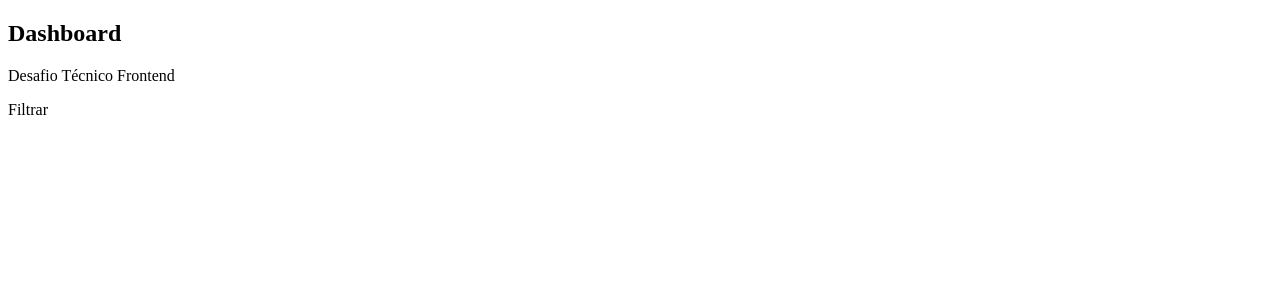
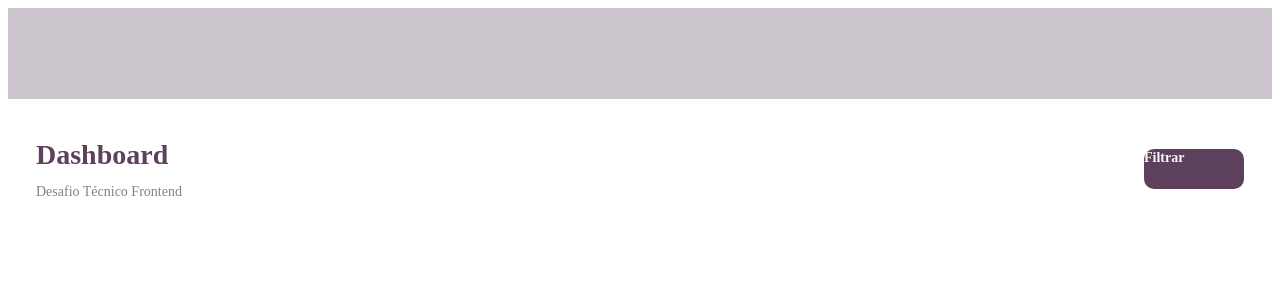
Before and after one commit to marcoscapiberibe/dashboard-react, a React (Create React App) app: page / in a window 1280 px wide. Shown: the top 300 px of the page. Built offline with nearby package versions, Linux system fonts and the light colour scheme.

Commit message:
Criação de arquivos css e  edição
Criado o arquivos do Header e efetuado a estilização do mesmo. Realizado a estilização do Home.

```diff
--- a/src/Layout.js
+++ b/src/Layout.js
@@ -6,7 +6,9 @@ import Home from "./pages/Home";
 const Body = (props) => {
     return (
         <>
+        <Header />
         <Home />
+        <section></section>
         </>
     )
 }
--- /dev/null
+++ b/src/components/Header/Header.css
@@ -0,0 +1,5 @@
+.header {
+    width: 100%;
+    height: 91px;
+    background: #CEC6CE;
+}
--- a/src/components/Header/index.js
+++ b/src/components/Header/index.js
@@ -1,9 +1,10 @@
-import React from 'react';
+import React from "react";
+import "./Header.css"
 
 export default function Header() {
     return (
-        <header>
+        <header className="header">
 
         </header>
-    )
+    );
 }
--- a/src/index.css
+++ b/src/index.css
@@ -1,13 +1,4 @@
 body {
+  background-color: #F7F7F7;
   margin: 0;
-  font-family: -apple-system, BlinkMacSystemFont, 'Segoe UI', 'Roboto', 'Oxygen',
-    'Ubuntu', 'Cantarell', 'Fira Sans', 'Droid Sans', 'Helvetica Neue',
-    sans-serif;
-  -webkit-font-smoothing: antialiased;
-  -moz-osx-font-smoothing: grayscale;
 }
-
-code {
-  font-family: source-code-pro, Menlo, Monaco, Consolas, 'Courier New',
-    monospace;
-}
--- /dev/null
+++ b/src/pages/Home/Home.css
@@ -0,0 +1,56 @@
+.conteudo {
+    display: flex;
+    flex-direction: row;
+    justify-content: space-between;
+    margin-top: 33px;
+    margin-left: 28px;
+    margin-right: 28px;
+}
+
+.conteudo-principal {
+    font-family: 'Montserrat';
+    display: flex;
+    flex-direction: column;
+    align-items: flex-start;
+    justify-content: space-around;
+    line-height: 0px;
+
+}
+
+.titulo {
+    color: #5D405C;
+    font-size: 28px;
+
+}
+
+.subtitulo {
+    color: #828282;
+    font-size: 14px;
+
+}
+
+
+
+.filtro {
+    display: flex;
+    flex-direction: row;
+    align-items: center;
+    justify-content: flex-end;
+
+}
+
+.filtro-item {
+    width: 100px;
+    height: 40px;
+    left: 1316px;
+    top: 135px;
+    background: #5D405C;
+    border-radius: 10px;
+
+    font-family: 'Montserrat';
+    font-style: normal;
+    font-weight: 600;
+    font-size: 14px;
+    line-height: 17px;
+    color: #F7F7F7;
+}
--- a/src/pages/Home/index.js
+++ b/src/pages/Home/index.js
@@ -1,18 +1,23 @@
-import React from 'react';
+import React from "react";
+import "./Home.css"
+
+
+
 
 
 const Home = () => {
     return (
         <>
-            <section>
-                <div>
-                    <h1>Dashboard</h1>
-                    <p>Desafio Técnico Frontend</p>
+            <section className="conteudo">
+                <div className="conteudo-principal">
+                    <h1 className="titulo">Dashboard</h1>
+                    <p className="subtitulo">Desafio Técnico Frontend</p>
+                </div>
+                <div className="filtro">
+                    <img className='icone-filtro' />
+                    <p className="filtro-item">Filtrar</p>
                 </div>
             </section>
-            <div>
-                <p>Filtrar</p>
-            </div>
         </>
     )
 }
```
